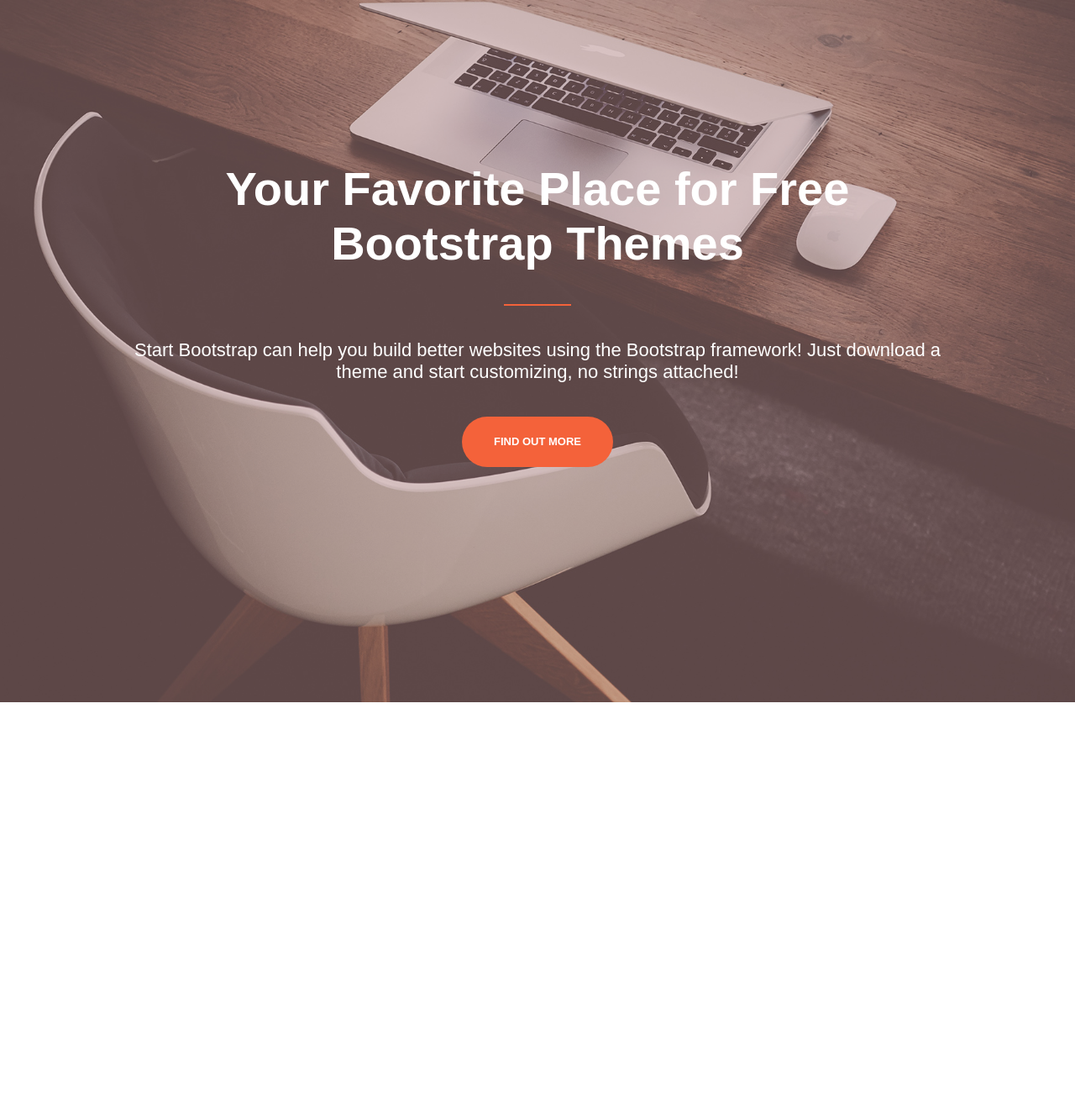
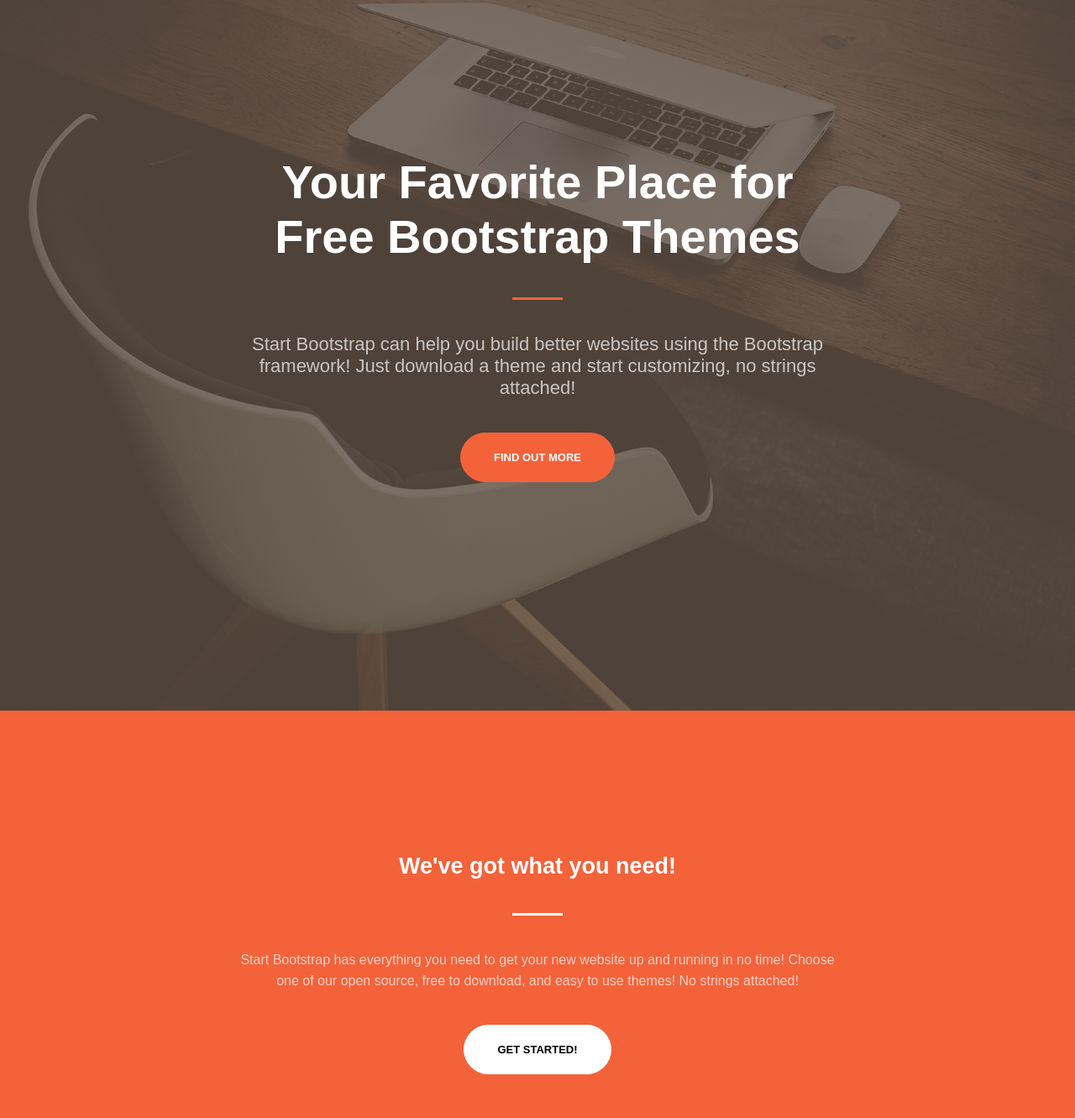
Before and after one commit to Simon-Celestial/creative_page_adaptive, a plain HTML site: page index.html in a window 1280 px wide. Shown: the part 89-1420 px from the top of the page at 84% size. Before the commit the page ends 925 px from the top, so only its background shows below. Drawn offline with Linux system fonts and the light colour scheme.

Commit message:
second page

```diff
--- a/index.html
+++ b/index.html
@@ -2,6 +2,7 @@
 <html lang="en">
 <head>
     <meta charset="UTF-8">
+    <meta name="viewport" content="width=device-width, initial-scale=1.0">
     <title>Title</title>
     <link rel="stylesheet" href="./src/css/style.css">
 </head>
@@ -19,20 +20,42 @@
         </div>
     </header>
     <main>
-        <div class="background-block">
-            <div class="background-title">
-                <h2>Your Favorite Place for Free
+        <div class="page-text-container page-background">
+            <div class="page-text-title">
+                <h2>Your Favorite Place for
                     <br>
-                    Bootstrap Themes</h2>
-                <div class="pseudo-line"></div>
+                    Free Bootstrap Themes</h2>
+                <div class="pseudo-line orange-pseudo-line"></div>
                 <p>Start Bootstrap can help you build better websites using the Bootstrap framework! Just download a
                     theme and start customizing, no strings attached!
                 </p>
-                <button>FIND OUT MORE</button>
+                <button class="btn orange-btn">FIND OUT MORE</button>
             </div>
         </div>
-        <div class="orange-block">
-
+        <div class="get-started-container">
+            <div class="text-container">
+                <h2>We've got what you need!</h2>
+                <div class="pseudo-line white-pseudo-line"></div>
+                <p>Start Bootstrap has everything you need to get your new website up and running in no time! Choose one
+                    of our open source, free to download, and easy to use themes! No strings attached!
+                </p>
+                <button class="btn white-btn">GET STARTED!</button>
+            </div>
+        </div>
+        <div class="benefits-container">
+            <div class="benefits-tittle-block">
+                <h2>At Your Service</h2>
+                <div class="pseudo-line orange-pseudo-line"></div>
+            </div>
+            <div class="benefits-images-row">
+                <div class="benefits-row-part">
+                    <div class="benefits-part-item">
+                        <img src="" alt="">
+                        <h2>Sturdy Themes</h2>
+                        <p>Our themes are updated regularly to keep them bug free!</p>
+                    </div>
+                </div>
+            </div>
         </div>
     </main>
 </div>
--- a/src/css/style.css
+++ b/src/css/style.css
@@ -37,7 +37,7 @@
     position: absolute;
     top: 0;
     left: 0;
-    z-index: 3;
+    z-index: 2;
 }
 
 .header-heading {
@@ -50,10 +50,11 @@
 
 .header-heading > p {
     font-size: 20px;
-    color: rgba(255, 255, 255, 0.5);
+    color: rgba(255, 255, 255, 0.6);
     transition: 0.3s;
     font-weight: 800;
     cursor: pointer;
+
 }
 
 .header-heading > p:hover {
@@ -71,7 +72,7 @@
 .header-navigation > p {
     font-size: 14px;
     font-weight: 800;
-    color: rgba(255, 255, 255, 0.5);
+    color: rgba(255, 255, 255, 0.6);
     transition: 0.3s;
     cursor: pointer;
 
@@ -85,78 +86,153 @@
     display: flex;
     width: 100%;
     height: auto;
-    z-index: 3;
+    flex-direction: column;
 }
 
-.background-block {
+.page-text-container {
     display: flex;
     width: 100%;
+    height: 935px;
+
+    position: relative;
+    align-items: center;
+    justify-content: center;
+}
+
+.page-background {
     background-image: url("../images/bg-masthead.jpg");
     background-position: center;
     background-repeat: no-repeat;
-    height: 925px;
     background-size: cover;
-    position: relative;
-    align-items: center;
-    justify-content: center;
-    z-index: -1;
 }
 
-.background-block:after {
+.page-background:after {
     position: absolute;
     width: 100%;
     height: 100%;
     content: "";
     top: 0;
     left: 0;
-    background: rgba(174, 128, 128, 0.47);
-    z-index: -2;
+    background: linear-gradient(to bottom, rgba(92, 77, 66, 0.8) 0%, rgba(92, 77, 66, 0.8) 100%);
 }
 
-.background-title {
+.page-text-title {
     display: flex;
-    width: 1000px;
+    width: 750px;
     height: auto;
     flex-direction: column;
     padding: 20px;
     gap: 40px;
     align-items: center;
+    z-index: 2;
 }
 
-.background-title > h2 {
+.page-text-title > h2 {
     font-size: 56px;
     text-align: center;
     color: white;
 }
 
-.background-title > p {
+.page-text-title > p {
     font-size: 22px;
     text-align: center;
-    color: white;
+    color: rgba(255, 255, 255, 0.7);
     font-weight: 100;
 }
 
 .pseudo-line {
     display: flex;
-    width: 80px;
-    height: 2px;
+    width: 60px;
+    height: 3px;
+}
+
+.orange-pseudo-line {
+    background: var(--orange-main);
+
+}
+
+.btn {
+    width: auto;
+    font-size: 13px;
+    height: auto;
+    border-radius: 30px;
+    outline: 0;
+    border: 0;
+    font-weight: 800;
+    transition: 0.3s;
+    cursor: pointer;
+    padding: 22px 40px;
+}
+
+.orange-btn {
+    color: white;
     background: var(--orange-main);
 }
 
-.background-title > button {
-    width: 180px;
-    font-size: 13px;
-    background: var(--orange-main);
-    height: 60px;
-    border-radius: 30px;
-    outline: 0;
-    border: 0;
-    color: white;
-    font-weight: 800;
-    transition: 0.3s;
-    cursor: pointer;
+.orange-btn:hover {
+    background: #cf5331;
 }
 
-.background-title > button:hover {
-    background: #cf5331;
+.get-started-container {
+    display: flex;
+    width: 100%;
+    height: auto;
+    align-items: center;
+    justify-content: center;
+    padding: 150px 0;
+    background: var(--orange-main);
 }
+
+.text-container {
+    display: flex;
+    width: 760px;
+    height: auto;
+    flex-direction: column;
+    padding: 20px;
+    gap: 40px;
+    align-items: center;
+    justify-content: center;
+    text-align: center;
+}
+
+.text-container > h2 {
+    font-size: 27px;
+    color: white;
+}
+
+.text-container > p {
+    font-size: 16px;
+    font-weight: 400;
+    color: rgba(255, 255, 255, 0.7);
+    line-height: 25px;
+}
+
+.white-pseudo-line {
+    background: white;
+}
+
+.white-btn {
+    color: black;
+    background: white;
+}
+.white-btn:hover {
+    background: rgba(210, 210, 210, 0.9);
+}
+.benefits-container {
+    padding: 150px 0;
+    display: flex;
+    flex-direction: column;
+    width: 100%;
+    height: auto;
+}
+.benefits-tittle-block {
+    display: flex;
+    flex-direction: column;
+    gap: 20px;
+    align-items: center;
+    justify-content: center;
+}
+.benefits-tittle-block>h2 {
+    font-size: 28px;
+    color: black;
+}
```
